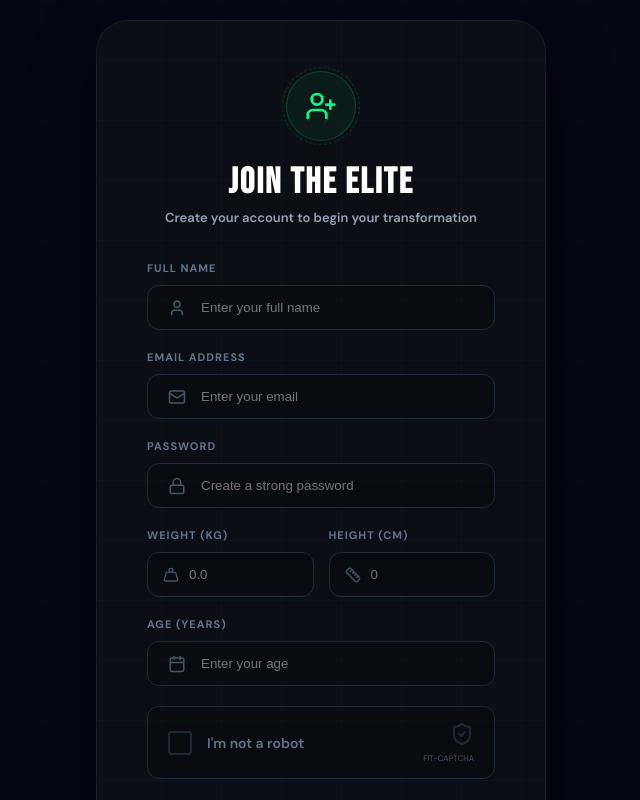
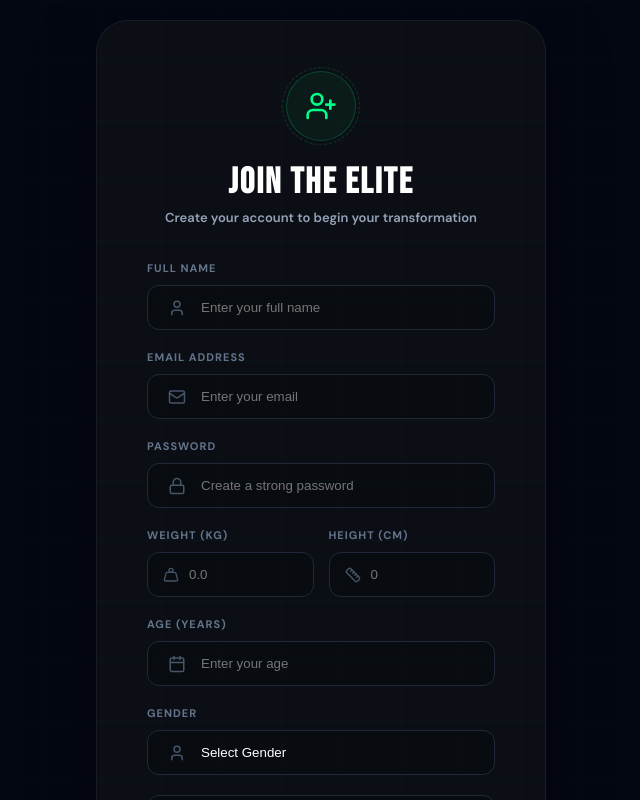
Before and after one commit to Faakhir03Memon/Fitness_Tracker, a React (Vite) app in the folder Frontend/Fitness_Tracker/: page /signup in a window 1280 px wide. Shown: the top 800 px of the page, without its empty margins (319-959 px from the left). Built offline with nearby package versions, Linux system fonts and the light colour scheme.

Commit message:
feat: implement user profile management page and authentication routes

```diff
--- a/Frontend/Fitness_Tracker/src/pages/Profile.jsx
+++ b/Frontend/Fitness_Tracker/src/pages/Profile.jsx
@@ -13,6 +13,7 @@ const Profile = () => {
     weight: user?.weight || '',
     height: user?.height || '',
     age: user?.age || '',
+    gender: user?.gender || '',
     password: ''
   });
   const [message, setMessage] = useState({ type: '', text: '' });
@@ -85,6 +86,7 @@ const Profile = () => {
              <MetricBox icon={<Weight size={20} />} label="Weight" value={user?.weight || '--'} unit="kg" />
              <MetricBox icon={<Ruler size={20} />} label="Height" value={user?.height || '--'} unit="cm" />
              <MetricBox icon={<Calendar size={20} />} label="Age" value={user?.age || '--'} unit="yrs" />
+             <MetricBox icon={<UserIcon size={20} />} label="Gender" value={user?.gender || '--'} unit="" />
           </div>
         </div>
       </div>
@@ -138,6 +140,19 @@ const Profile = () => {
                             onChange={(e) => setFormData({...formData, age: e.target.value})}
                             placeholder="0"
                         />
+                    </div>
+                    <div className="form-group">
+                        <label><UserIcon size={14}/> Gender</label>
+                        <select
+                            value={formData.gender}
+                            onChange={(e) => setFormData({...formData, gender: e.target.value})}
+                            style={{ width: '100%', background: '#080c10', border: '1px solid var(--border)', padding: '14px 16px', borderRadius: '12px', color: 'white', outline: 'none' }}
+                        >
+                            <option value="">Select Gender</option>
+                            <option value="male">Male</option>
+                            <option value="female">Female</option>
+                            <option value="other">Other</option>
+                        </select>
                     </div>
                     <div className="form-group">
                         <label><Shield size={14}/> Security (Change Password)</label>
--- a/Frontend/Fitness_Tracker/src/pages/Signup.jsx
+++ b/Frontend/Fitness_Tracker/src/pages/Signup.jsx
@@ -17,6 +17,7 @@ const Signup = () => {
     const [weight, setWeight] = useState('');
     const [height, setHeight] = useState('');
     const [age, setAge] = useState('');
+    const [gender, setGender] = useState('');
     const [error, setError] = useState('');
     const [loading, setLoading] = useState(false);
     const [submitted, setSubmitted] = useState(false);
@@ -113,7 +114,7 @@ const Signup = () => {
         setLoading(true);
         try {
             const { data } = await axios.post(`${API_BASE_URL}/api/auth/signup`, {
-                name, email, password, weight, height, age
+                name, email, password, weight, height, age, gender
             });
             setEmailSent(data.emailSent);
             setSubmitted(true);
@@ -213,6 +214,20 @@ const Signup = () => {
                         </div>
                     </div>
 
+                    <div style={{ marginBottom: '20px' }}>
+                        <label style={{ display: 'block', fontSize: '11px', fontWeight: '800', color: '#64748b', letterSpacing: '1px', marginBottom: '10px' }}>GENDER</label>
+                        <div style={{ display: 'flex', alignItems: 'center', background: '#080c10', border: '1px solid #1f2937', borderRadius: '12px', padding: '0 20px' }}>
+                            <User size={18} color="#475569" style={{ marginRight: '15px' }} />
+                            <select value={gender} onChange={(e) => setGender(e.target.value)} required
+                                style={{ background: 'none', border: 'none', padding: '14px 0', color: 'white', flex: 1, outline: 'none', appearance: 'none' }}>
+                                <option value="" style={{background: '#0d1117'}}>Select Gender</option>
+                                <option value="male" style={{background: '#0d1117'}}>Male</option>
+                                <option value="female" style={{background: '#0d1117'}}>Female</option>
+                                <option value="other" style={{background: '#0d1117'}}>Other</option>
+                            </select>
+                        </div>
+                    </div>
+
                     {/* I am not a robot checkbox */}
                     <div style={{
                         marginBottom: '25px', padding: '15px 20px', background: '#080c10',
```
Also changed, not shown: 1 other file (tests, documents, lock files or other folders).
